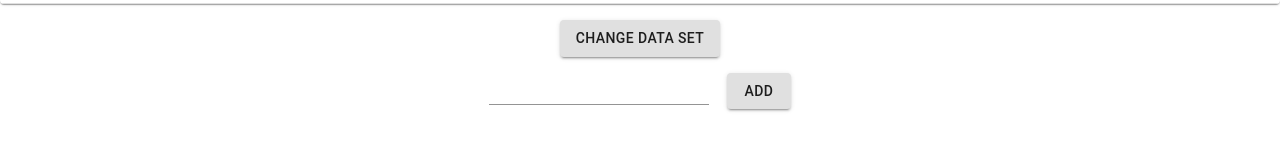
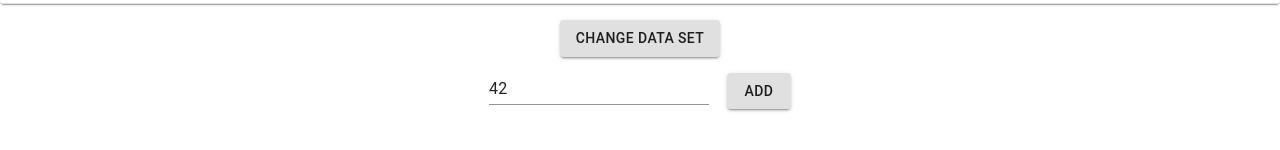
Before and after one commit to gyrevik/tandem, a React (Create React App) app: page / in a window 1280 px wide. Shown: the part 244-394 px from the top of the page. Built offline with nearby package versions, Linux system fonts and the light colour scheme; no server answers.

Commit message:
removed console.logs and defaulted to 42

```diff
--- a/src/components/Home.tsx
+++ b/src/components/Home.tsx
@@ -11,18 +11,16 @@ import { trim } from 'lodash';
 function Home() {
   const [data, setData] = useState([0]);
   const [dataCategory, setDataCategory] = useState('1234');
-  const [inputValue, setInputValue] = useState<string>("");
+  const [inputValue, setInputValue] = useState<string>("42");
 
   function toggleClickHandler() {
     setDataCategory((dataCategory === '1234') ? '4321' : '1234')
   }
 
   function addClickHandler() {
-    console.log('addClickHandler inputValue:', inputValue);
     if (trim(inputValue) === '') return;
     data.push(Number(inputValue));
     setData([...data]);
-    console.log('data:', data);
   }
 
   useEffect(() => {
```
